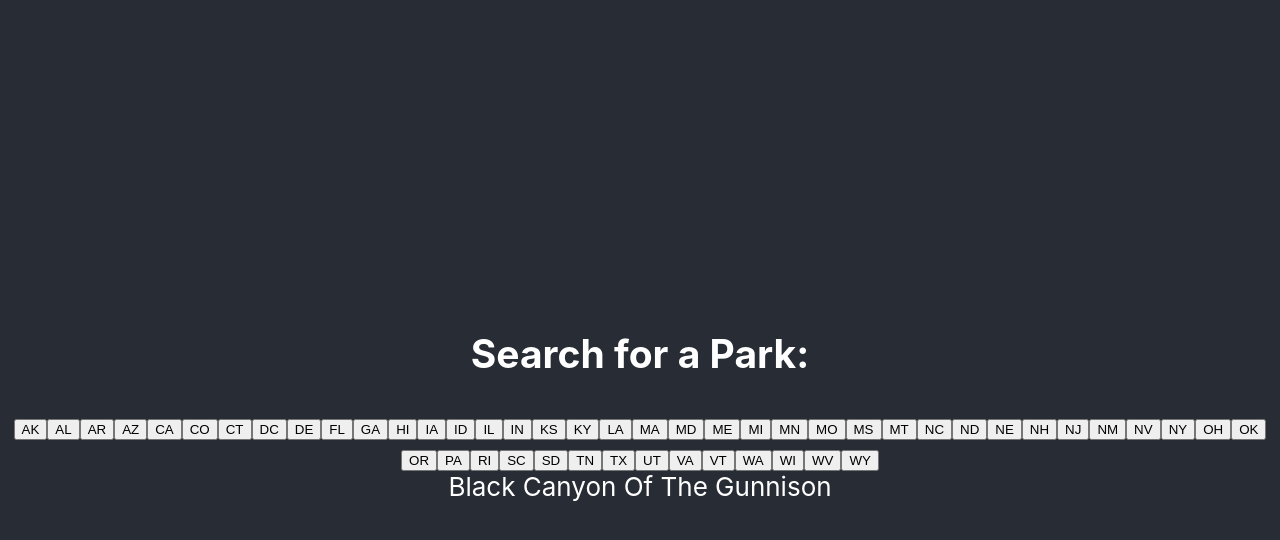
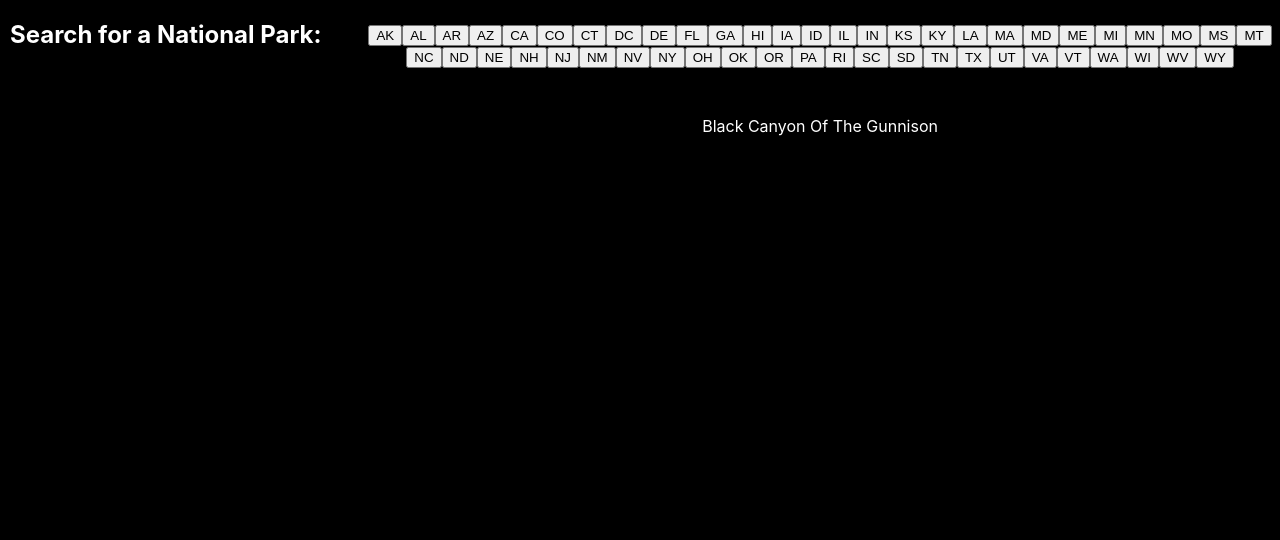
Before and after one commit to myost/NationalParksReactApp, a React (Create React App) app in the folder national-parks-app/: page / in a window 1280 px wide. Shown: the top 540 px of the page. Built offline with nearby package versions, Linux system fonts and the light colour scheme.

Commit message:
Changes to files for styling

```diff
--- a/national-parks-app/src/App.css
+++ b/national-parks-app/src/App.css
@@ -1,32 +1,48 @@
 .App {
-  text-align: center;
+  background-color: black;
+  color: white;
+  margin:0;
+  height: 100vh;
 }
 
-.App-logo {
-  animation: App-logo-spin infinite 20s linear;
-  height: 40vmin;
+.search{
+	display:flex;
+	justify-content: space-around;
+	flex-direction: row;
+	min-height: 20vh;
 }
 
-.App-header {
-  background-color: #282c34;
-  min-height: 100vh;
-  display: flex;
-  flex-direction: column;
-  align-items: center;
-  justify-content: center;
-  font-size: calc(10px + 2vmin);
-  color: white;
+h2{
+	width:50%;
+	padding:0 10px;
 }
 
-.App-link {
-  color: #61dafb;
+.input{
+	display: flex;
+	align-items: center;
+	text-align: center;
+	flex-direction: column;
+	justify-content: space-around;
 }
 
-@keyframes App-logo-spin {
-  from {
-    transform: rotate(0deg);
-  }
-  to {
-    transform: rotate(360deg);
-  }
+.parks{
+	width:100%;
+	min-height:80vh;
 }
+
+.parkTitle{
+	text-align: center;
+}
+
+.parkImg{
+	width:70%;
+ 	margin: 10px auto;
+}
+
+.description{
+	text-align: left;
+	background-color: #c0c0c0;
+	color: black;
+	width:80%;
+	margin:10px auto;
+}
--- a/national-parks-app/src/App.js
+++ b/national-parks-app/src/App.js
@@ -6,9 +6,7 @@ class App extends Component {
   render() {
     return (
       <div className="App">
-        <header className="App-header">
           <Page/>
-        </header>
       </div>
     );
   }
--- a/national-parks-app/src/components/search.js
+++ b/national-parks-app/src/components/search.js
@@ -60,8 +60,9 @@ class Search extends React.Component {
         console.log(this.props);
 
         return(
-            <div>
-                <h2>Search for a Park: </h2>
+            <div className="search">
+                <h2>Search for a National Park: </h2>
+                <div className="input">
                 <div>
                     {regions.data.states.map((region) =>(
                         <button>
@@ -72,6 +73,7 @@ class Search extends React.Component {
                 <div>
                     <SearchPark parkname = {parks.data.name}/>
                 </div>
+                </div>
             </div>
         )
     }
```
